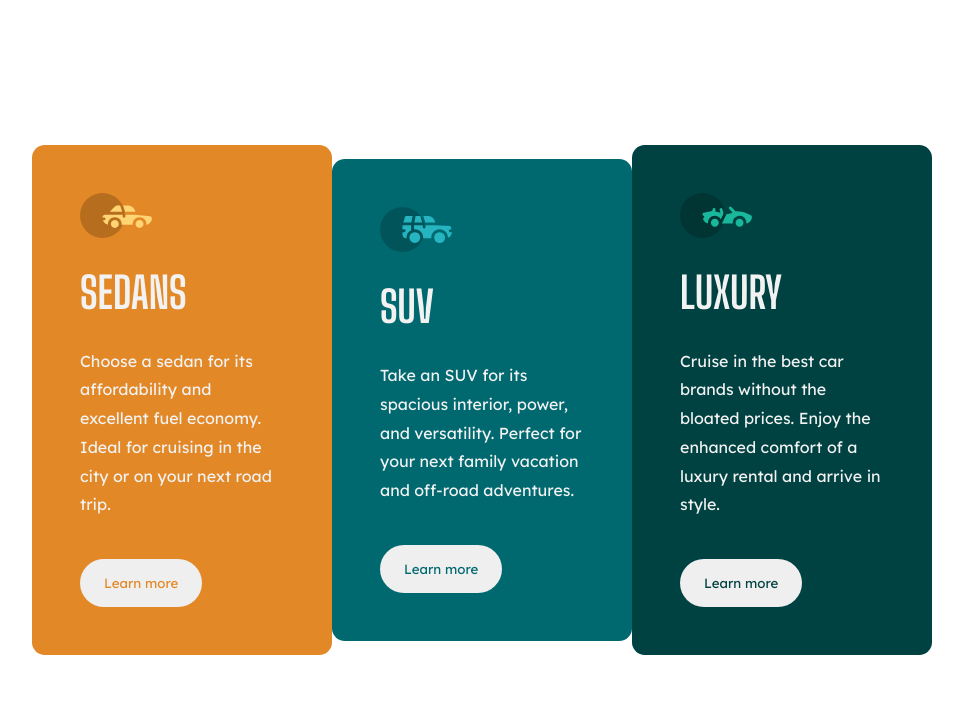
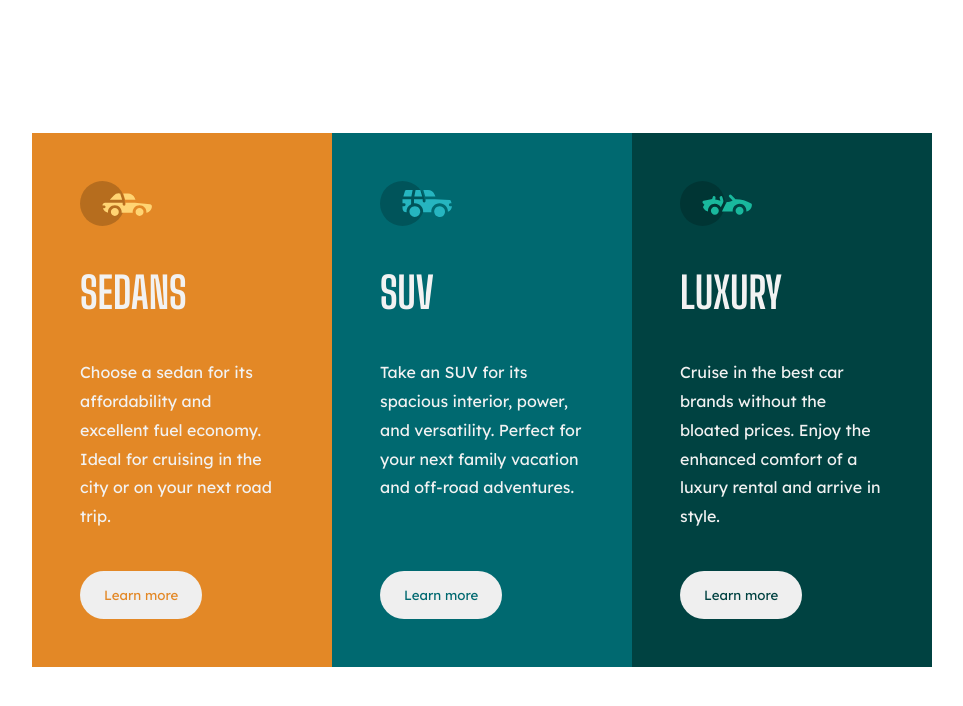
Before and after one commit to Marcoswodbarros/ThreeColumnPreviewCard, a React (Create React App) app in the folder card/: page / in a window 1280 px wide. Shown: the top 706 px of the page, without its empty margins (158-1121 px from the left). Built offline with nearby package versions, Linux system fonts and the light colour scheme.

Commit message:
Desktop: Updating borders p height

```diff
--- a/card/src/Components/Card/Card.css
+++ b/card/src/Components/Card/Card.css
@@ -10,28 +10,17 @@
     row-gap: 2.5rem;
 }
 
-.card__container:nth-child(1) {
-    border-top-left-radius: .8rem;
-    border-top-right-radius: .8rem;
-}
-
-.card__container:nth-last-child(1) {
-    border-bottom-left-radius: .8rem;
-    border-bottom-right-radius: .8rem;
-}
-
 .card__img {
     width: 4.5rem;
 }
 
 h1 {
     font-family: 'Big Shoulders Display', cursive;
-    ;
     font-size: 2.7rem;
     text-transform: uppercase;
 }
 
-.card__container {
+.card__text {
     line-height: 1.8rem;
 }
 
@@ -51,4 +40,8 @@ h1 {
         flex-direction: column;
         max-width: 300px;
     }
+
+    .card__text {
+        height: 172.781px;
+    }
 }
```
